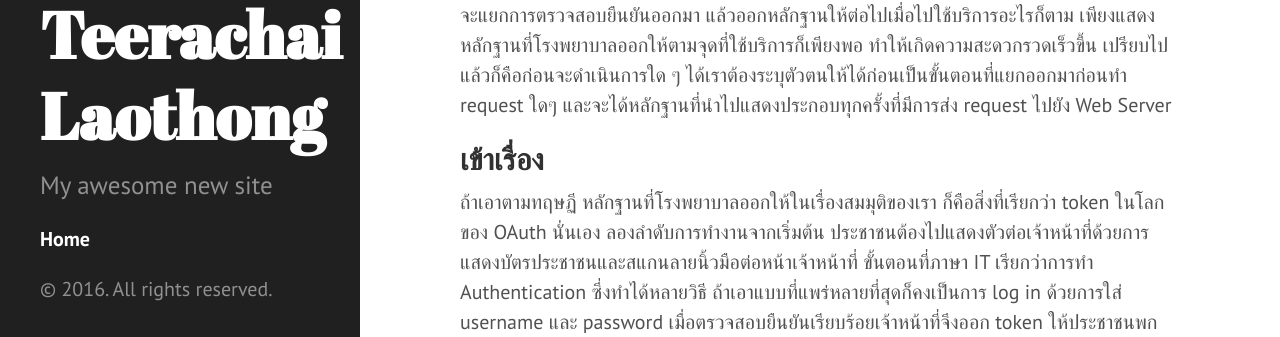
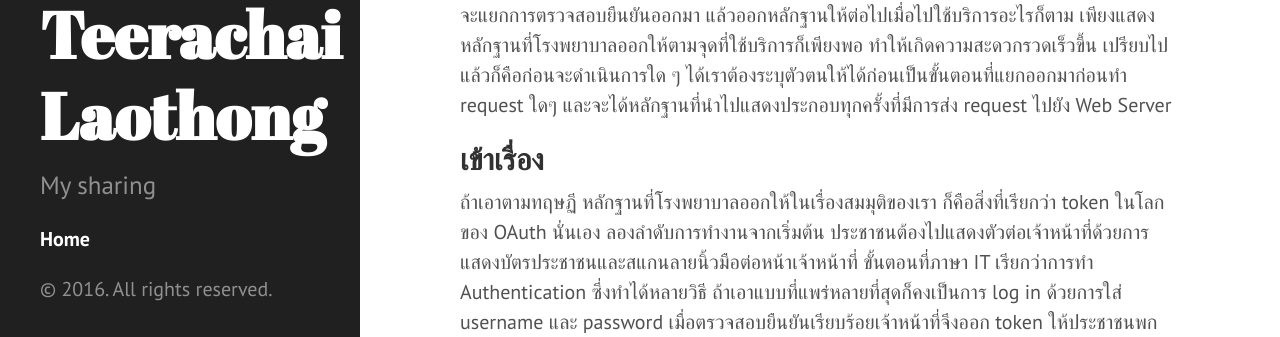
Before and after one commit to tlaothong/tlaothong.github.io, a Jekyll site: the page built from index.html, in a window 1280 px wide and 900 px high, scrolled down 472 px. Shown: the part 556-893 px from the top of the window. Built offline with Jekyll 4.4.1, drawn with Linux system fonts in a browser that asks for light colours; the list of posts is cut into pages by our own code.

Commit message:
Update configuration to tlaothong.sepodas.com
Signed-off-by: Teerachai <teerachai@perfenterprise.com>

```diff
--- a/_config.yml
+++ b/_config.yml
@@ -1,8 +1,8 @@
 excerpt_separator: ""
 pygments: true
 markdown: kramdown
-url: http://tlaothong.github.io
+url: http://tlaothong.sepodas.com
 title: Teerachai Laothong
 tagline: A log of developer life
-description: My awesome new site
+description: My sharing
 paginate: 5
```
